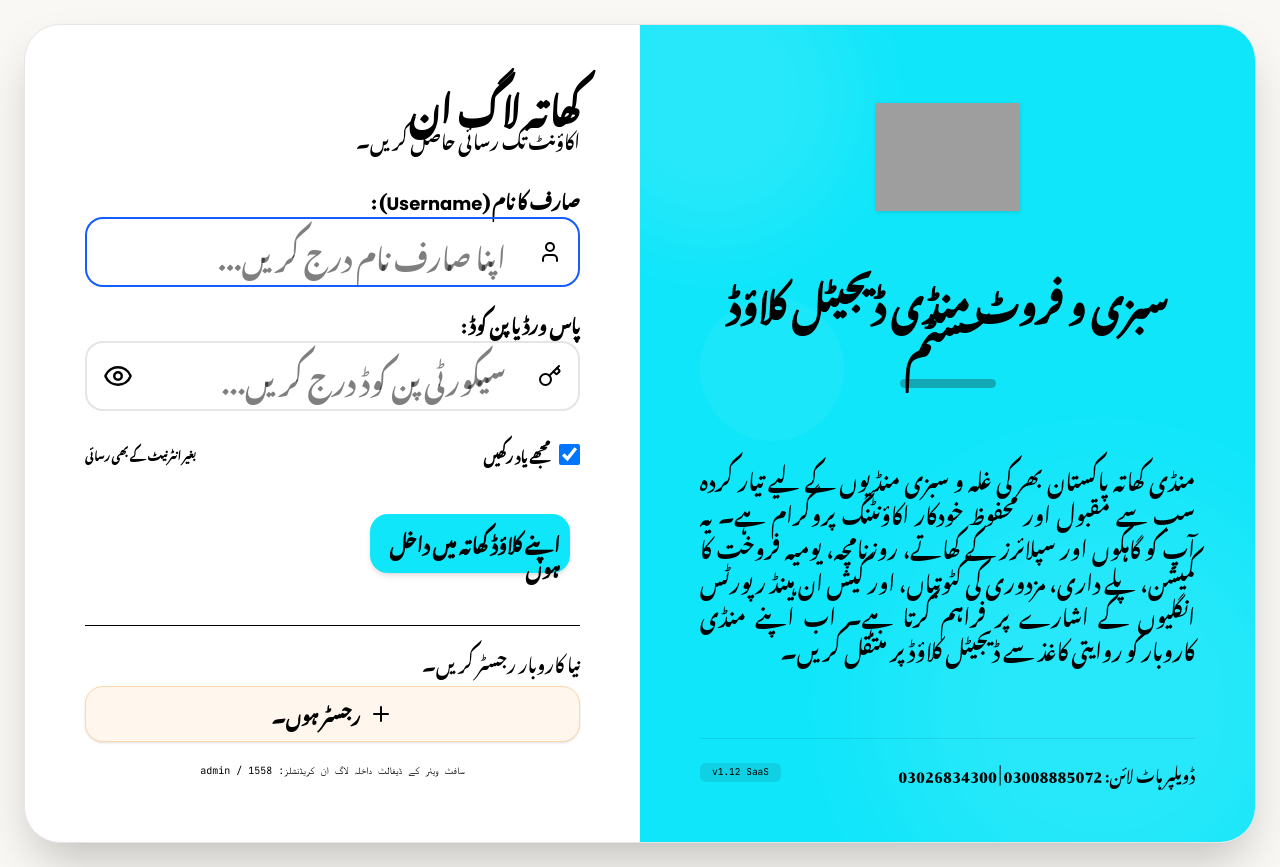
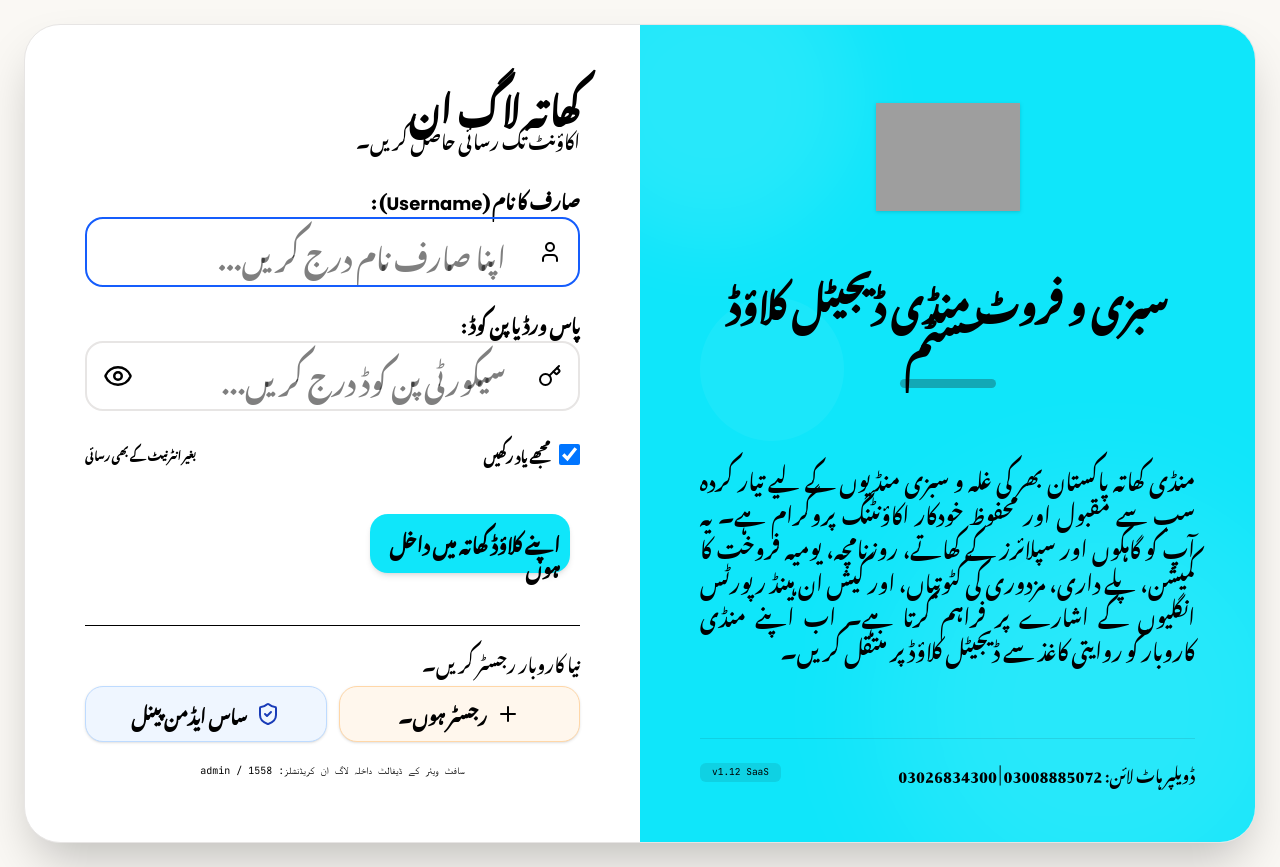
Before and after one commit to asifanwar123/mandikhata, a React (Vite) app: page / in a window 1280 px wide. Built offline with nearby package versions, Linux system fonts and the light colour scheme; grey boxes are pictures that could not be loaded; a web font is replaced by a local one.

Commit message:
feat(ui): add SaaS admin panel entry point
Include a dedicated button in the dashboard to access the SaaS admin panel for improved platform management.

```diff
--- a/src/App.tsx
+++ b/src/App.tsx
@@ -1215,13 +1215,22 @@ export default function App() {
             {/* BOTTOM SPECIAL FEATURES OPTION SETS */}
             <div className="border-t pt-4 mt-6 flex flex-col gap-2">
               <span className="text-xs text-stone-500 font-medium block">نیا کاروبار رجسٹر کریں۔</span>
+              <div className="grid grid-cols-2 gap-2">
                 <button
                   onClick={() => setIsPinPromptOpen(true)}
-                className="w-full bg-orange-50 hover:bg-orange-100/80 border border-orange-200 text-orange-950 font-bold py-2.5 px-4 rounded-xl text-xs flex items-center justify-center gap-1.5 cursor-pointer shadow-sm transition-all"
+                  className="bg-orange-50 hover:bg-orange-100/80 border border-orange-200 text-orange-950 font-bold py-2.5 px-4 rounded-xl text-xs flex items-center justify-center gap-1.5 cursor-pointer shadow-sm transition-all"
                 >
                   <Plus className="w-4 h-4" />
                   <span>رجسٹر ہوں۔</span>
                 </button>
+                <button
+                  onClick={() => setIsAdminAuthModalOpen(true)}
+                  className="bg-blue-50 hover:bg-blue-100/80 border border-blue-200 text-blue-950 font-bold py-2.5 px-4 rounded-xl text-xs flex items-center justify-center gap-1.5 cursor-pointer shadow-sm transition-all"
+                >
+                  <ShieldCheck className="w-4 h-4 text-blue-800" />
+                  <span>ساس ایڈمن پینل</span>
+                </button>
+              </div>
               <div className="text-[10px] text-stone-400 font-mono text-center pt-1">
                 سافٹ ویئر کے ڈیفالٹ داخلہ لاگ ان کریڈنشلز: admin / 1558
               </div>
```
Lines whose indentation alone changed are shown as unchanged.
